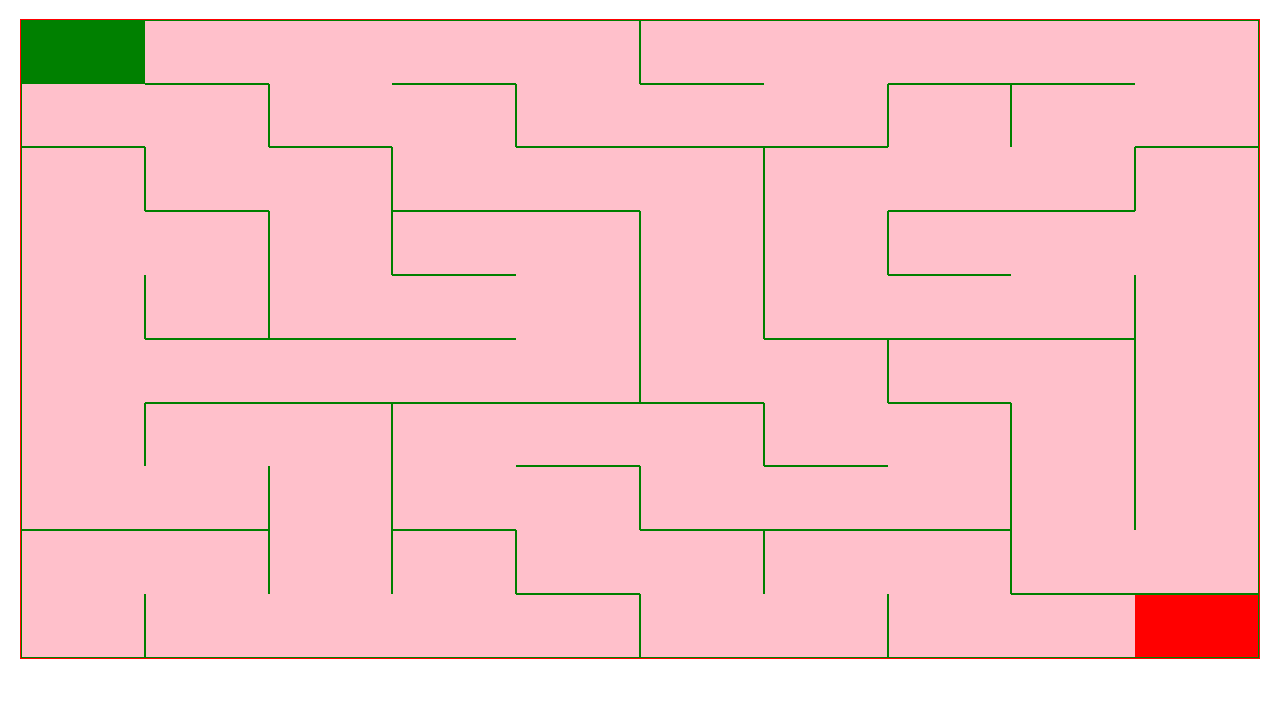
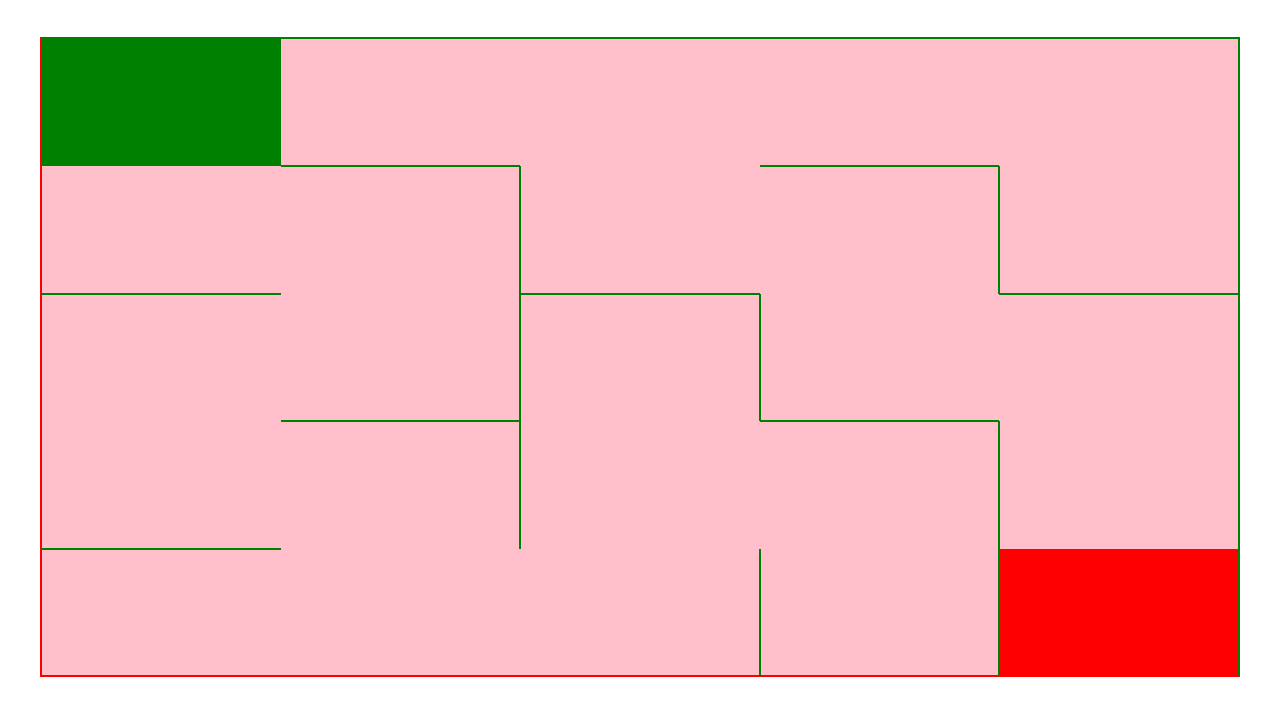
Before and after one commit to FouldsEJ/ga-project-1, a plain HTML site: page index.html in a window 1280 px wide. Shown: the part 61-776 px from the top of the page. Drawn offline with Linux system fonts and the light colour scheme.

Commit message:
Dynamic grid sizing added

```diff
--- a/scripts/app.js
+++ b/scripts/app.js
@@ -2,7 +2,7 @@
 
 //! 1) Creation of Grid
 
-const width = 10;
+const width = 5;
 const gridSize = width * width;
 const gridArray = [];
 
@@ -15,12 +15,15 @@ function createGrid() {
     const gridSquare = document.createElement('div');
     gridArray.push(gridSquare);
     gridSquare.id = i;
+    gridArray[i].style.width = `${100 / width}%`;
+    gridArray[i].style.height = `${100 / width}%`;
     gridWrapper.appendChild(gridSquare);
   }
 
 }
 
 createGrid();
+
 
 
 
@@ -44,7 +47,6 @@ function generateRandomNumber() {
 
 function generateRandomDirection(currentIndex) {
   randomNumber = generateRandomNumber();
-  console.log("Current Index inside of ranodm number: ", currentIndex);
   switch (randomNumber) {
     case 1:
       newIndex = moveUp(currentIndex);
@@ -63,8 +65,6 @@ function generateRandomDirection(currentIndex) {
       moveDirection = 'left';
       break;
   }
-
-  console.log("New Index Inside randomNumber: ", newIndex);
 }
 
 function moveRight(index) {
@@ -222,7 +222,7 @@ function removeBorderLeft(index) {
 }
 
 // Adds a border for the unusual case of an intersect between fake-path and successful-path, missing a border
-function addBoarderAtIntersect (currentIndex, previousIndex) {
+function addBoarderAtIntersect(currentIndex, previousIndex) {
   if (currentIndex - previousIndex === width) {
     gridArray[currentIndex].style.borderTop = 'green 1px solid'
   }
@@ -391,7 +391,7 @@ function handleKeyPress(event) {
     addBall(newPlayerIndex);
     currentPlayerIndex = newPlayerIndex;
   }
-  else{};
+  else { };
 
 }
 
@@ -413,3 +413,32 @@ function checkIfBoardersPresent(direction, currentPlayerIndex) {
       break;
   }
 }
+
+
+
+
+
+
+// ! Displaying maze
+
+// for (let i = 0; i < gridSize; i++) {
+//   gridArray[i].classList.add('starter-screen');
+// }
+
+// let i = -1;
+// const increaseNumber = setInterval(() => {
+//   i = i + 1;
+// }, 20)
+
+
+// // if (i < gridSize) {
+// //   const displayMaze = setInterval(() => {
+// //     gridArray[i].classList.remove('starter-screen');
+// //     gridArray[i].style.border
+
+// //   }, 20)
+// // }
+// // else {
+// //   clearInterval(increaseNumber);
+// //   clearInterval(displayMaze);
+// // }
--- a/styles/style.css
+++ b/styles/style.css
@@ -9,7 +9,7 @@ body {
 
 .grid-wrapper {
   height: 80vh;
-  margin: 20px 20px;
+  margin: 40px 40px;
   border: 1px red solid;
   display: flex;
   justify-content: center;
@@ -44,3 +44,8 @@ body {
 .ball {
   background-color: aqua;
 }
+
+.starter-screen {
+  background-color: grey;
+  border: none;
+}
```
